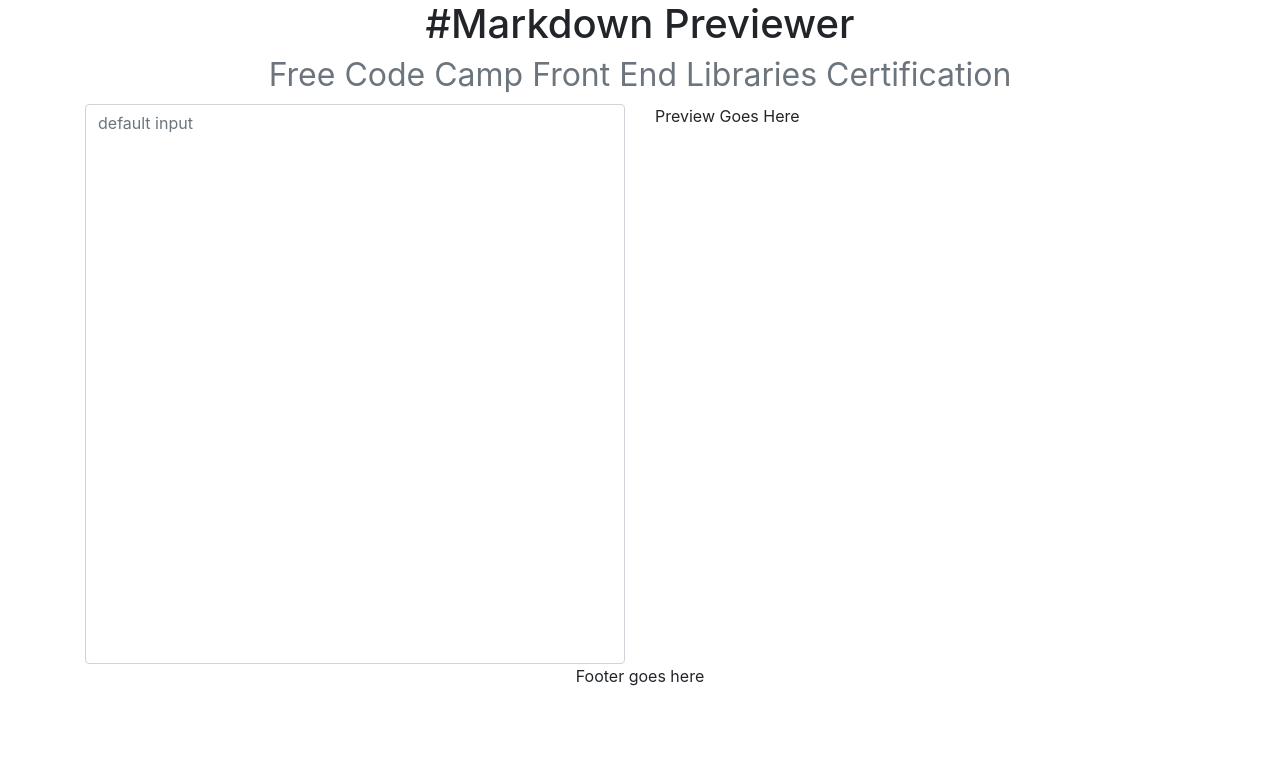
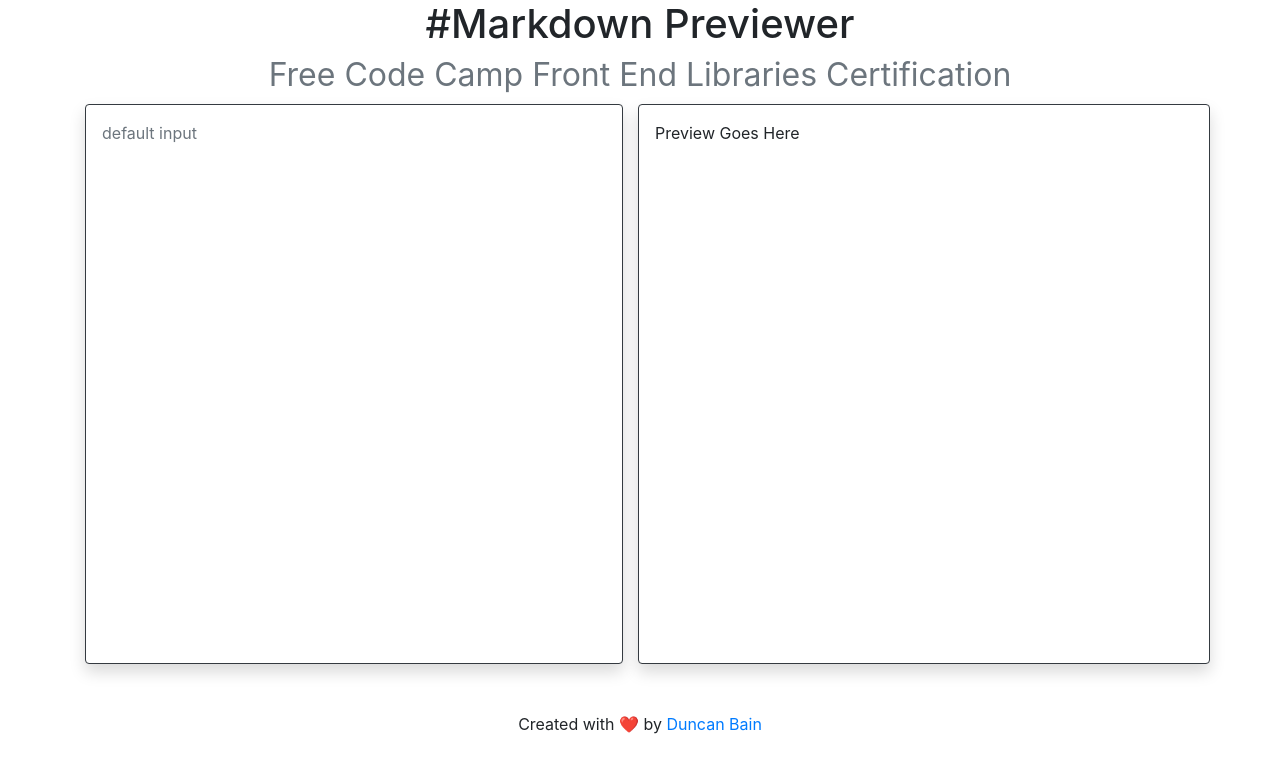
Before and after one commit to duncanjbain/fcc_markdown_previewer, a React (Create React App) app: page / in a window 1280 px wide. Shown: the top 772 px of the page. Built offline with nearby package versions, Linux system fonts and the light colour scheme.

Commit message:
Added emoji component

```diff
--- a/src/App.js
+++ b/src/App.js
@@ -1,4 +1,5 @@
 import React from 'react';
+import Emoji from './Emoji';
 
 
 function App() {
@@ -17,9 +18,9 @@
       <section className="row">
 
         <div className="col">
-          <textarea id="input" class="form-control" style={{ height: '70vh', resize: 'none' }} placeHolder="default input" />
+          <textarea id="input" class="form-control border border-dark rounded shadow p-3 mb-5 bg-white" style={{ height: '70vh', resize: 'none' }} placeHolder="default input" />
         </div>
-        <div className="col">
+        <div className="col border rounded border-dark shadow p-3 mb-5 bg-white">
           <p>Preview Goes Here</p>
         </div>
       </section>
@@ -27,7 +28,7 @@
 
       <footer className="row">
         <div className="col text-center">
-          <p>Footer goes here</p>
+          <p>Created with <Emoji symbol="❤️"/> by <a href="https://twitter.com/duncanbain">Duncan Bain</a></p>
         </div>
       </footer>
 
--- /dev/null
+++ b/src/Emoji.js
@@ -0,0 +1,14 @@
+import React from 'react';
+
+const Emoji = props => (
+    <span
+    className="emoji"
+    role="img"
+    aria-label={props.label ? props.label : ""}
+    area-hidden={props.label ? "false" : "true"}
+    >
+        {props.symbol}
+        </span>
+);
+
+export default Emoji;
```
